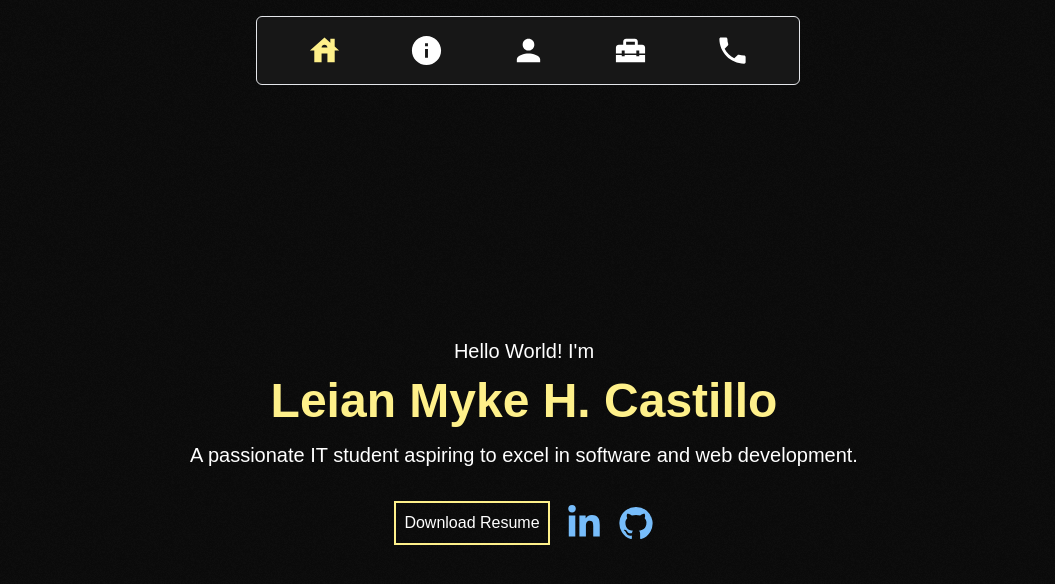
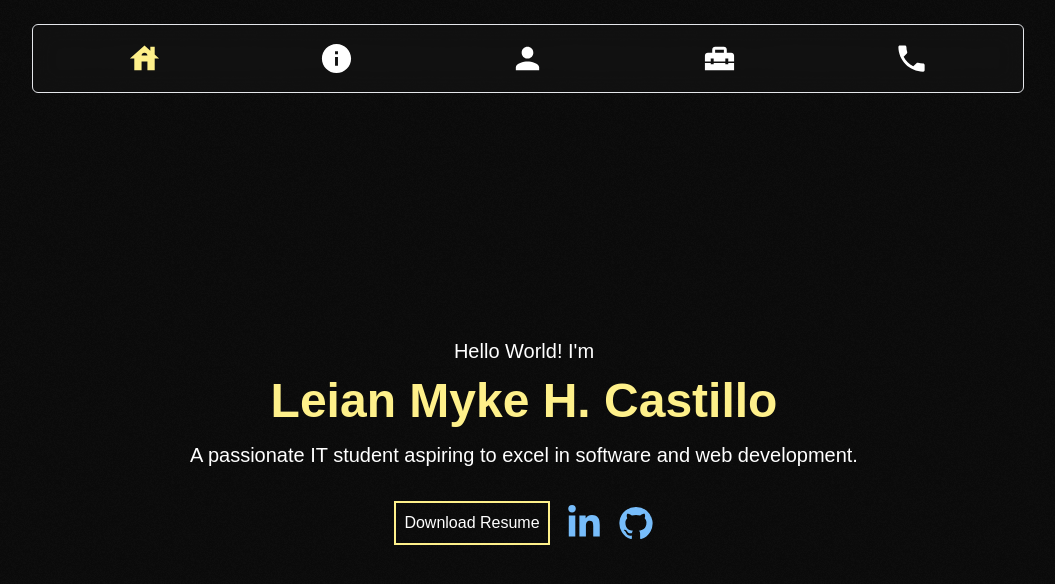
Before and after one commit to myke2316/mykeportfolio, a React (Vite) app: page / in a window 1280 px wide. Shown: the top 584 px of the page, without its empty margins (112-1167 px from the left). Built offline with nearby package versions, Linux system fonts and the light colour scheme; a web font is replaced by a local one.

Commit message:
Design Update v1

```diff
--- a/src/components/AppLayout.jsx
+++ b/src/components/AppLayout.jsx
@@ -5,12 +5,12 @@ import MobileNavBar from "./MobileNavBar";
 const AppLayout = () => {
   return (
     <div className="body-class main-frame min-h-[100vh] bg-noise-pattern bg-blend-soft-light bg-neutral-950">
-      {/* Use hidden and block classes to control visibility based on screen size */}
-      <div className="lg:hidden">
-        <div className="sticky top-2 left-1/2 transform z-50 p-4 w-full sm:w-[60%] md:w-[45%] lg:w-[30%] mx-auto sm:left-0 sm:transform-none">
+
+
+        <div className="lg:hidden sticky top-2 left-1/2 transform  z-50 p-4 w-full sm:w-[80%] md:w-[80%] lg:w-[30%] mx-auto sm:left-0 sm:transform-none">
           <MobileNavBar />
         </div>
-      </div>
+
       <div className="hidden lg:block">
         <NavBar />
       </div>
--- a/src/components/MobileNavBar.jsx
+++ b/src/components/MobileNavBar.jsx
@@ -16,7 +16,8 @@ const MobileNavBar = () => {
         initial={{ scale: 1, y: "0" }}
         animate={{ scale: 1, y: "0" }}
         transition={{ duration: 1, delay: 0.2 }}
-        className="flex justify-around items-center p-4 mx-0 w-full bg-neutral-900 border rounded-md"
+        className="flex justify-around items-center p-4 mx-0 w-full bg-neutral-900/50 border rounded-md backdrop-blur-md"
+
       >
         <li className="relative group transition-all duration-300 transform hover:scale-110">
           <Link
```
